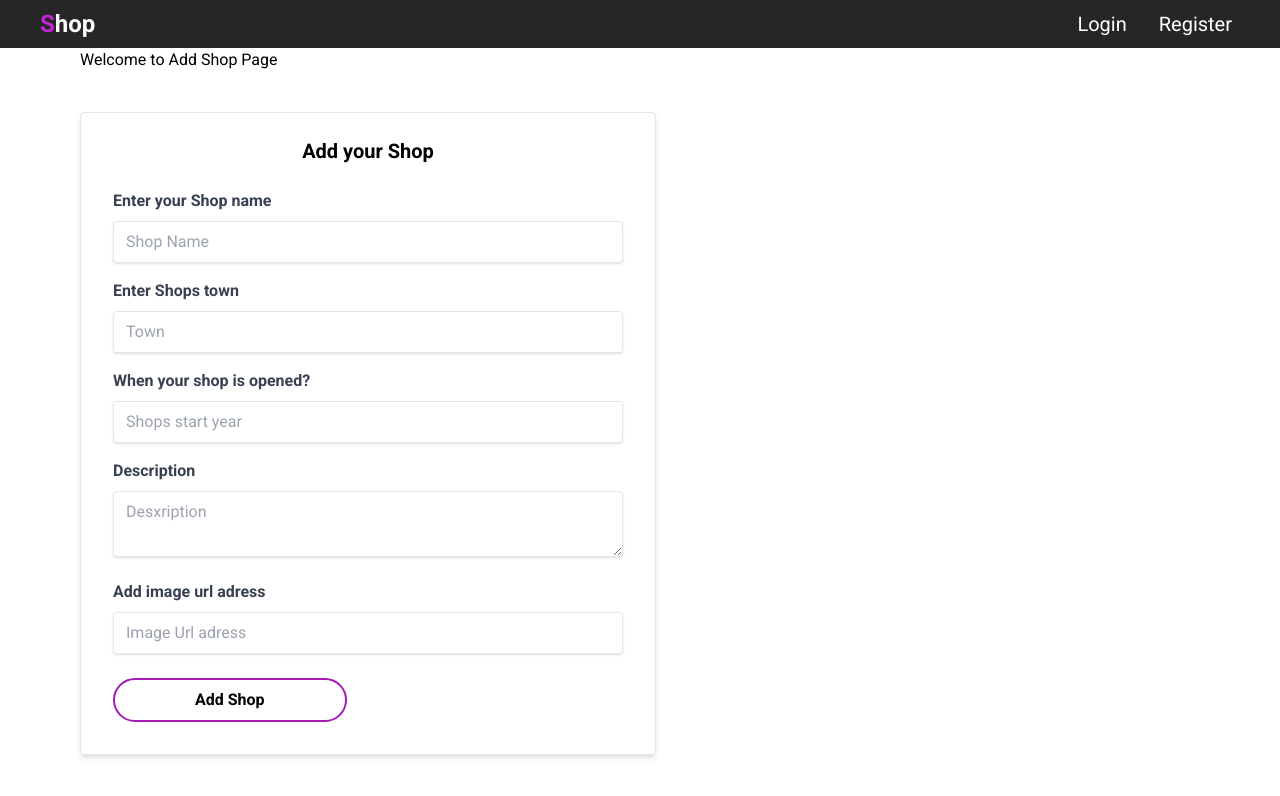
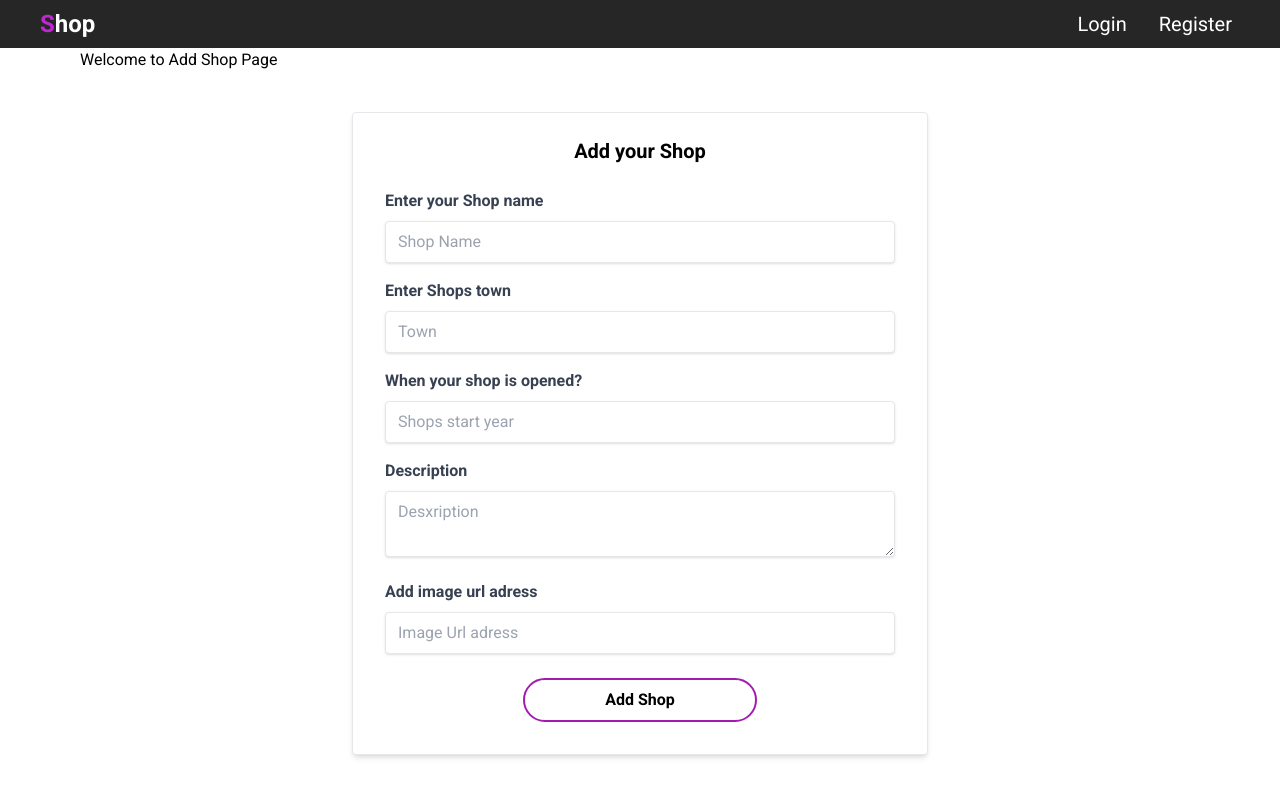
Before and after one commit to gintare-ces/Gintare_Cesiuliene_baigiamasis_darbas, a React (Vite) app: page /shops/add in a window 1280 px wide. Shown: the top 796 px of the page. Built offline with nearby package versions, Linux system fonts and the light colour scheme; no server answers.

Commit message:
add shop form button center, form center

```diff
--- a/src/components/shops/AddShopForm.jsx
+++ b/src/components/shops/AddShopForm.jsx
@@ -1,35 +1,30 @@
-import { useFormik } from 'formik';
-import React from 'react'
-import * as Yup from 'yup';
-import { useAuthCtx } from '../../store/AuthProvider';
+import { useFormik } from "formik";
+import React from "react";
+import * as Yup from "yup";
+import { useAuthCtx } from "../../store/AuthProvider";
+
 
 function AddShopForm({ onNewShop }) {
-    const { user } = useAuthCtx()
-    const formik =  useFormik({
+  const { user } = useAuthCtx();
+  const formik = useFormik({
     initialValues: {
-          shopName: '',
-          town: '',
-          startYear: '',
-          description: '',
-          imageUrl: '',
+      shopName: "",
+      town: "",
+      startYear: "",
+      description: "",
+      imageUrl: "",
     },
     validationSchema: Yup.object({
-          shopName: Yup.string()
-            .min(4, 'Minimum 4 characters')
-            .required('Shop name is required'),
-          town: Yup.string()
-            .min(4, 'Minimum 4 characters')
-            .required('Town is required'),
+      shopName: Yup.string().min(4, "Minimum 4 characters").required("Shop name is required"),
+      town: Yup.string().min(4, "Minimum 4 characters").required("Town is required"),
       startYear: Yup.number()
-            .min(1970, 'Years starting from 1970')
-            .max(2022, 'Years until 2022')
-            .required('Shop years is required'),
-          description: Yup.string()
-            .min(6, 'Minimum 6 characters')
-            .required('Description is required'),
+        .min(1970, "Years starting from 1970")
+        .max(2022, "Years until 2022")
+        .required("Shop years is required"),
+      description: Yup.string().min(6, "Minimum 6 characters").required("Description is required"),
       imageUrl: Yup.string()
-            .min(5, 'Image url adress must be atleast 6 characters')
-            .required('Image is required')
+        .min(5, "Image url adress must be atleast 6 characters")
+        .required("Image is required"),
     }),
     onSubmit: (values) => {
       const newShop = {
@@ -38,19 +33,21 @@ function AddShopForm({ onNewShop }) {
         startYear: Number(values.startYear),
         description: values.description,
         imageUrl: values.imageUrl,
-            userUid: user.uid
-          }
-          console.log('newShop ===', newShop);
-          console.log('values ===', values);
-          onNewShop(newShop)
+        userUid: user.uid,
+      };
+      console.log("newShop ===", newShop);
+      console.log("values ===", values);
+      onNewShop(newShop);
+    },
+  });
 
-        }
-    })
   return (
-        <div className="w-full max-w-xl mt-10 ">
-          <form onSubmit={formik.handleSubmit}
-            className="bg-white shadow-md rounded px-8 pt-6 pb-8 mb-4 border hover:border-fuchsia-700">
-            <h2 className='text-xl text-center font-bold mb-6'>Add your Shop</h2>
+    <div className="w-full max-w-xl mt-10 mx-auto">
+      <form
+        onSubmit={formik.handleSubmit}
+        className="bg-white shadow-md rounded px-8 pt-6 pb-8 mb-4 border hover:border-fuchsia-700"
+      >
+        <h2 className="text-xl text-center font-bold mb-6">Add your Shop</h2>
         <div className="mb-4">
           <label className="block text-gray-700 text-base font-bold mb-2" htmlFor="shopName">
             Enter your Shop name
@@ -83,9 +80,7 @@ function AddShopForm({ onNewShop }) {
             onBlur={formik.handleBlur}
             value={formik.values.town}
           />
-              {formik.touched.town && formik.errors.town ? (
-                <div>{formik.errors.town}</div>
-              ) : null}
+          {formik.touched.town && formik.errors.town ? <div>{formik.errors.town}</div> : null}
         </div>
         <div className="mb-4">
           <label className="block text-gray-700 text-base font-bold mb-2" htmlFor="startYear">
@@ -140,17 +135,17 @@ function AddShopForm({ onNewShop }) {
             <div>{formik.errors.imageUrl}</div>
           ) : null}
         </div>
-            <div className="flex items-center m-auto">
+        <div className="flex justify-center">
           <button
-
-                type='submit'
-                className="bg-white border-2 border-fuchsia-700 hover:bg-fuchsia-700 text-black hover:text-white font-bold py-2 px-20 rounded-full "
-                >Add Shop</button>
-
+            type="submit"
+            className="bg-white border-2 border-fuchsia-700 hover:bg-fuchsia-700 text-black hover:text-white font-bold py-2 px-20 rounded-full mx-auto"
+          >
+            Add Shop
+          </button>
         </div>
       </form>
     </div>
   );
 }
 
-export default AddShopForm
+export default AddShopForm;
```
Lines whose indentation alone changed are shown as unchanged.
